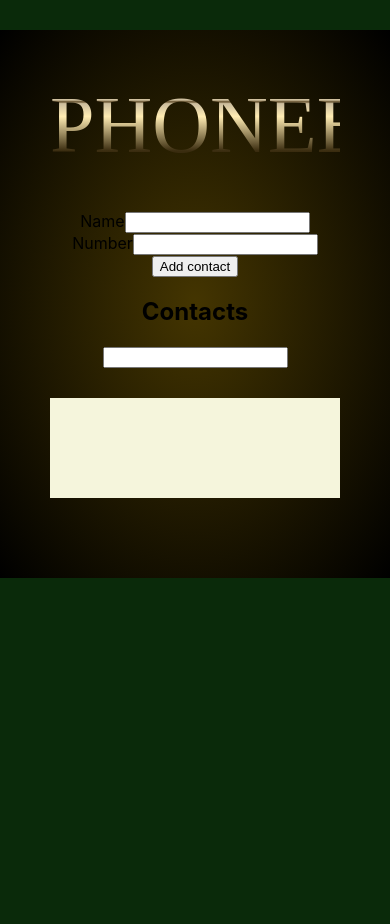
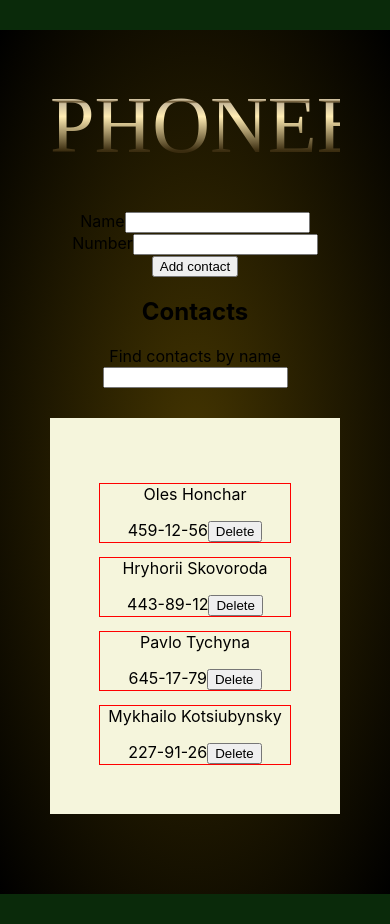
Before and after one commit to OIgaB/goit-react-hw-02-phonebook, a React (Create React App) app: page / in a window 390 px wide. Shown: the top 924 px of the page. Before the commit the page ends 844 px from the top, so only its background shows below. Built offline with nearby package versions, Linux system fonts and the light colour scheme.

Commit message:
add all the needed logic to the phonebook

```diff
--- a/package.json
+++ b/package.json
@@ -8,6 +8,7 @@
     "@testing-library/react": "^12.1.4",
     "@testing-library/user-event": "^13.5.0",
     "nanoid": "^4.0.2",
+    "notiflix": "^3.2.6",
     "prop-types": "^15.8.1",
     "react": "^18.1.0",
     "react-dom": "^18.1.0",
--- a/src/components/App.jsx
+++ b/src/components/App.jsx
@@ -4,32 +4,78 @@ import { Filter } from './Filter/Filter';
 import { ContactList } from './ContactList/ContactList';
 import { Container, Title } from "./styled";
 import { nanoid } from 'nanoid';
+import { Notify } from 'notiflix/build/notiflix-notify-aio';
+
 
 export class App extends Component {
 
   state = {
-    contacts: [],
+    contacts: [
+      {id: 'id-1', name: 'Oles Honchar', number: '459-12-56'},
+      {id: 'id-2', name: 'Hryhorii Skovoroda', number: '443-89-12'},
+      {id: 'id-3', name: 'Pavlo Tychyna', number: '645-17-79'},
+      {id: 'id-4', name: 'Mykhailo Kotsiubynsky', number: '227-91-26'},
+    ],
     filter: ''
   }
 
-  onContactCreate = (name, number) => {
+
+  // Функція при відправці форми змінює state (зшиває масив контактів з новим об'єктом 1го контакта)
+  // Якщо введене ім'я вже є в state контактах, то спливе відповідне повідомлення і об'єкт з цим ім'ям не додасться до state
+  onContactCreate = (event) => {
+    event.preventDefault();
+    const name = event.target.elements.name.value; // name - це <input> з ім'ям
+    const number = event.target.elements.number.value; // number - це <input> з телефоном
     const contactObject = {id: nanoid(), name, number};  // короткі властивості (name: name, number: number)
-      this.setState((prevState) => {
-            return {
-              contacts: prevState.contacts.concat(contactObject),
-            };
-        })
+
+    const nameClone = this.state.contacts.find((contact) => ( // вертає об'єкт з ім'ям, що повторюється
+      contact.name.toLowerCase() === name.toLowerCase()
+    ));
+
+    if(nameClone) {
+      Notify.failure(`${name} is already in contacts`);
+      return;
+    }
+
+    this.setState((prevState) => {
+      return {
+        contacts: prevState.contacts.concat(contactObject),
+      };
+    })
   }
+
+  // Функція, що змінює state (записує в filter введене користувачем значення)
+  handleFilter = (event) => {
+    this.setState({ filter: event.target.value });
+  };
+
+  // Функція, яка шукає співпадіння введеного в фільтр імені серед імен масиву об'єктів в state
+  //повертає новий масив знайдених об'єктів (якщо фільтр в state пустий, то новий масив контактів не створиться,
+  // а з ф-ції повернеться масив контактів, що в state)
+  getVisibleContacts = () => {
+    const { contacts, filter } = this.state;
+    return contacts.filter(({ name }) =>
+      name.toLowerCase().includes(filter.toLowerCase())
+    );
+  }
+
+  // Функція видалення 1го контакта по id (filter створює новий масив без об'єкта з заданим id)
+  DeleteContact = (contactID) => {
+    this.setState(prevState => ({
+      contacts: prevState.contacts.filter(contact => contact.id !== contactID),
+    }));
+  };
+
 
   render() {
     return (
         <Container>
           <Title>Phonebook</Title>
-          <ContactForm onContactCreate={this.onContactCreate}/>
+          <ContactForm onContactCreate={this.onContactCreate} />
 
           <h2>Contacts</h2>
-          <Filter contacts={this.state.contacts} filter={this.state.filter}/>
-          <ContactList data={this.state}/>
+          <Filter filter={this.state.filter} onChange={this.handleFilter} />
+          <ContactList contacts={this.getVisibleContacts()} onDeleteContact={this.DeleteContact} /> {/* якщо фільтр пустий, то передасться [] контактів зі state, якщо повний, то [] зі співпадіннями */}
         </Container>
     );
   }
--- a/src/components/ContactForm/ContactForm.jsx
+++ b/src/components/ContactForm/ContactForm.jsx
@@ -1,26 +1,16 @@
-// форма додавання контактів
+// Форма додавання контактів. Це статична форма - не змінна (при відправці викликає ф-цію зміни state)
 
 import { Component } from "react";                     // для класів
 // import PropTypes from 'prop-types';
 // import { ButtonsList, Button } from "./styled";
 
 
-// Кожен контакт - {name та id}
 
 export class ContactForm extends Component {       // для класів
 
-    handleSubmit = (event)=> {
-        event.preventDefault();
-        const name = event.target.elements.name.value; // name - це <input>
-        console.log(name);
-        const number = event.target.elements.number.value;
-        console.log(number);
-        this.props.onContactCreate(name, number);
-    }
-
     render() {
         return (
-            <form onSubmit={this.handleSubmit}>
+            <form onSubmit={this.props.onContactCreate}>
                 <label>
                     Name
                         <input
--- a/src/components/ContactList/ContactList.jsx
+++ b/src/components/ContactList/ContactList.jsx
@@ -1,4 +1,4 @@
-// список контактів, елемент списку контактів
+// Рендер списку контактів <ul> та його 1го елемента <li>
 
 import { Component } from "react";                     // для класів
 // import PropTypes from 'prop-types';
@@ -6,19 +6,20 @@ import { ListContainer, Contact } from "./styled";
 
 
 export class ContactList extends Component {       // для класів
-
     render() {
-        const { data } = this.props  // об'єкт
-        console.log(data.contacts); // масив об'єктів
-
+        const { contacts, onDeleteContact } = this.props  // масив об'єктів
         return (
-            <ListContainer>
-                {data.contacts.map(({ id, name, number }) => (
-                    <Contact key={id}>{name} {number}</Contact>
+            <ListContainer>                                    {/* <ul> */}
+                {contacts.map(({ id, name, number }) => (
+                    <Contact key={id}>                         {/* <li> */}
+                        <p>{name}</p>
+                        <span>{number}</span>
+                        <button type='button' onClick={() => onDeleteContact(id)}>Delete</button>
+                    </Contact>
                 ))}
             </ListContainer>
+
             // <Container>
-
             // </Container>
         );
     }
--- a/src/components/Filter/Filter.jsx
+++ b/src/components/Filter/Filter.jsx
@@ -1,38 +1,28 @@
-// фільтр пошуку
+// Фільтр пошуку у списку контактів
 
 import { Component } from "react";                     // для класів
+// import { ContactList } from "../ContactList/ContactList";
 // import PropTypes from 'prop-types';
-import { Contact } from "./styled";
+// import { Contact } from "./styled";
 
 
 export class Filter extends Component {       // для класів
 
-    // handleChange = (event) => {
-        // this.setState({
-        //     []: event.target.elements.name.value,
-        // })
-    // }
-
     render() {
-        const { contacts, filter } = this.props  // об'єкт
-
+        const { filter, onChange } = this.props  // масив об'єктів
         return (
-            <>
-                <input
-                    type="name"
-                    name="filter"
-                    required
-                    // onChange={this.handleChange}
-                />
-                <ul>
-                    {contacts.filter(({ name }) =>
-                        name.toLowerCase().includes(filter.toLowerCase())
-                        ).map(({id, name, number}) => (
-                            <Contact key={id}>{name} {number}</Contact>
-                        ))
-                    }
-                </ul>
-            </>
+            <form>
+                <label>
+                    Find contacts by name
+                    <input
+                        type="name"
+                        name="filter"
+                        value={filter}
+                        required
+                        onChange={ onChange }
+                    />
+                </label>
+            </form>
         );
     }
 }
```
Also changed, not shown: 1 other file (tests, documents, lock files or other folders).
